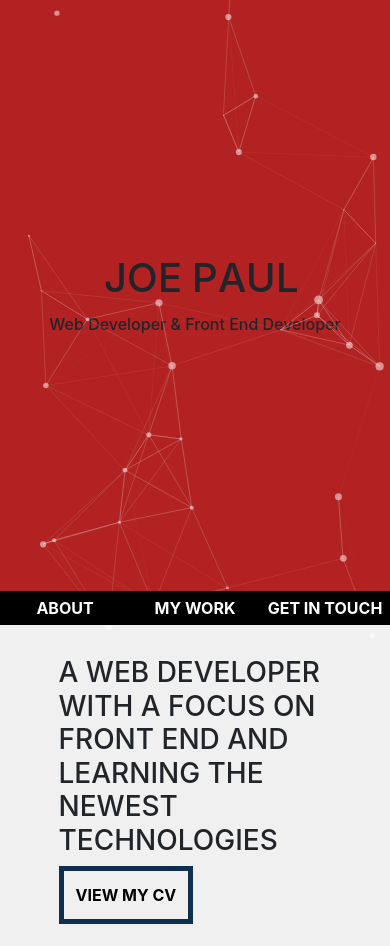
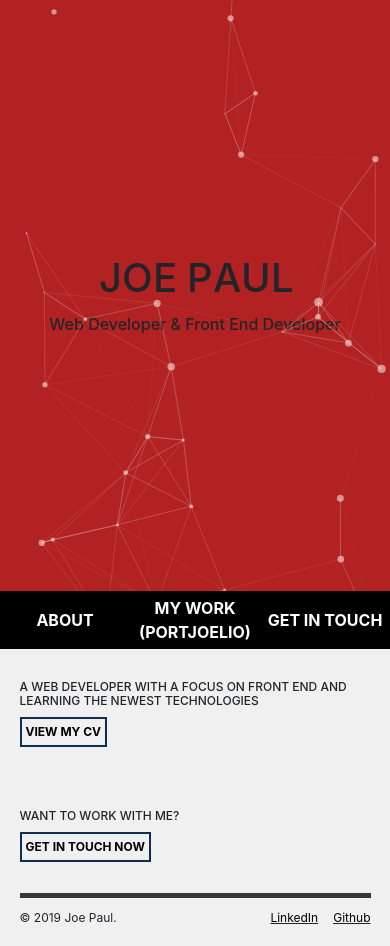
Before and after one commit to jpaul24/new_portfolio, a website: page app/index.html in a window 390 px wide. Shown: the top 946 px of the page. Drawn offline with nearby package versions, Linux system fonts and the light colour scheme.

Commit message:
mobile style and font sizes

```diff
--- a/app/index.html
+++ b/app/index.html
@@ -36,7 +36,7 @@
       <ul>
         <li class="logo"><a href="#">JPAUL</a></li>
         <li><a href="#about-section">About</a></li>
-        <li><a href="#my-work-section">My Work</a></li>
+        <li><a href="#my-work-section">My Work (Portjoelio)</a></li>
         <li><a href="#contact-section">Get In Touch</a></li>
       </ul>
     </nav>
--- a/app/scss/mobstyle.scss
+++ b/app/scss/mobstyle.scss
@@ -6,12 +6,28 @@
   }
 
   .name-head {
-    margin-left: 50px;
+    margin-left: 45px;
   }
   h2 {
     font-size: 16px;
   }
+
+  h3 {
+    font-size: 12px;
+  }
   nav a {
     font-size: 16px;
   }
+  .my-container {
+    width: 90% !important;
+  }
+
+  .button {
+    border: solid 2px #0E2F4F !important;
+    padding: 4px !important;
+    font-size: 12px;
+  }
+  .site-footer p {
+    font-size: 12px;
+  }
 }
--- a/app/scss/styles.scss
+++ b/app/scss/styles.scss
@@ -29,6 +29,7 @@ a {
 
 .site-footer {
   background: #F0F0F0;
+
 }
 
 .footer-content {
```
Also changed, not shown: app/css/mobstyle.css, app/css/styles.css.
